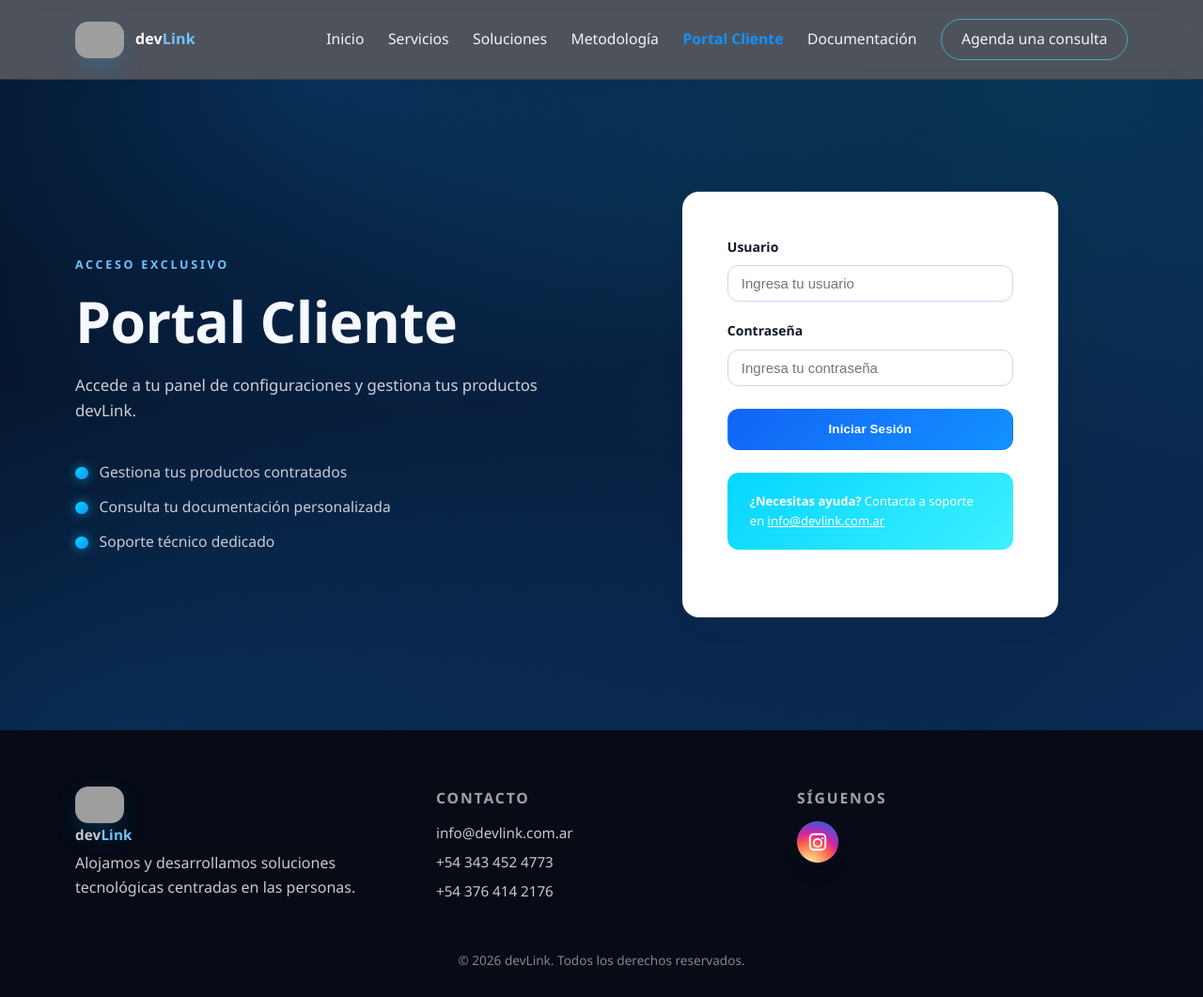
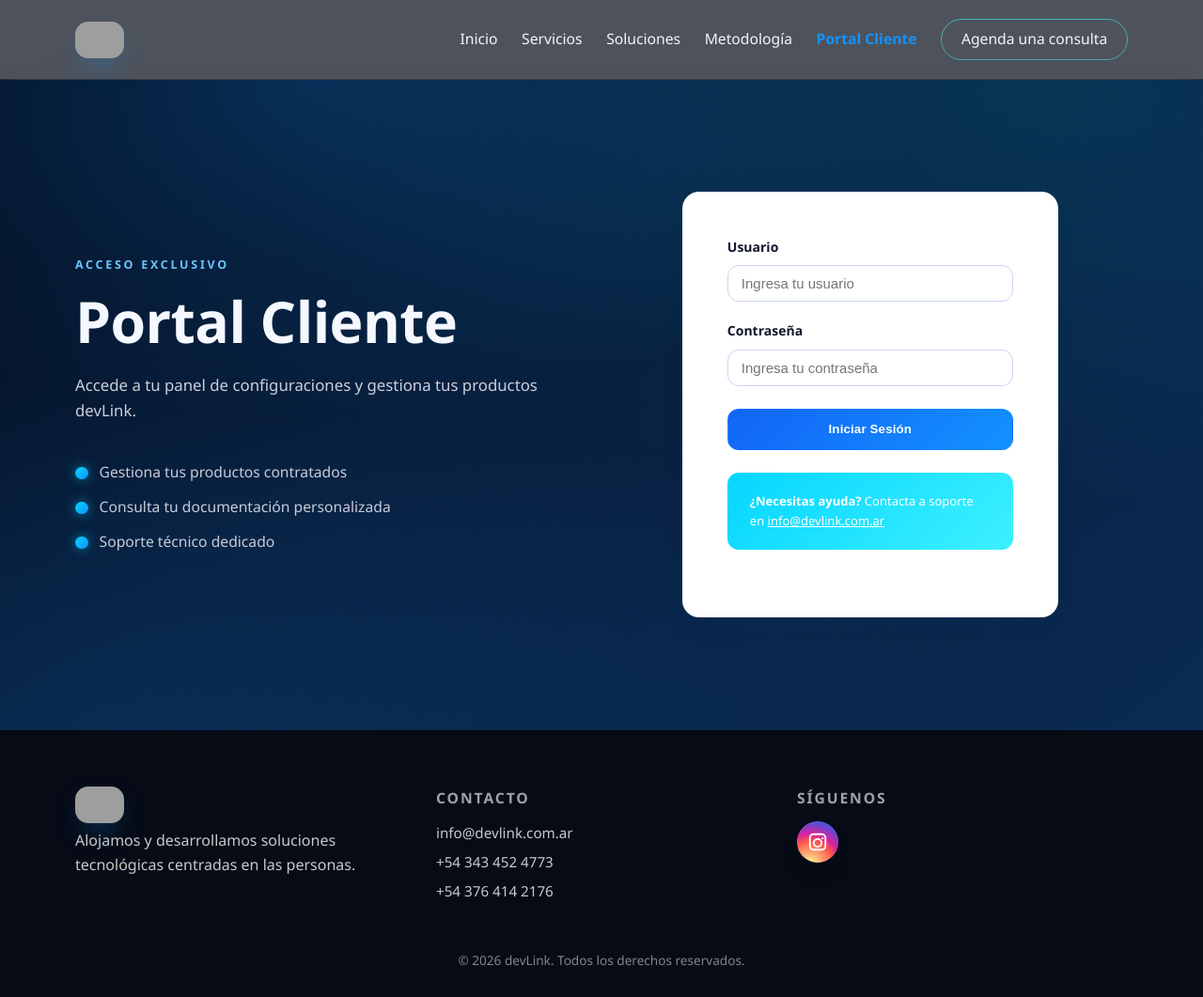
Before and after one commit to eudyespinoza/devlink_web, a Django app: page /login/ in a window 1280 px wide. Shown: the whole page at 94% size. Run offline with Django 4.2, Linux system fonts and the light colour scheme; grey boxes are pictures that could not be loaded.

Commit message:
Feat: Add protected documentation view and update navigation links

```diff
--- a/accounts/views.py
+++ b/accounts/views.py
@@ -465,3 +465,9 @@ def home_view(request):
         return redirect('/#contacto')
 
     return render(request, 'index.html')
+
+
+@login_required
+def documentacion_view(request):
+    """Vista protegida para la documentación - solo usuarios logueados"""
+    return render(request, 'documentacion.html')
--- a/devlink_web/urls.py
+++ b/devlink_web/urls.py
@@ -3,7 +3,7 @@ from django.urls import path, include
 from django.conf import settings
 from django.conf.urls.static import static
 from django.views.generic import TemplateView
-from accounts.views import login_view, logout_view, dashboard_view, whatsapp_report_client, edit_questions_client, save_question_client, home_view
+from accounts.views import login_view, logout_view, dashboard_view, whatsapp_report_client, edit_questions_client, save_question_client, home_view, documentacion_view
 
 urlpatterns = [
     path('admin/', admin.site.urls),
@@ -17,9 +17,11 @@ urlpatterns = [
     path('dashboard/save-question/', save_question_client, name='save_question_client'),
     path('admin-panel/', include('admin_panel.urls')),
 
+    # Documentación (solo usuarios logueados)
+    path('documentacion/', documentacion_view, name='documentacion'),
+
     # Páginas estáticas existentes
     path('aviso-iluminacion/', TemplateView.as_view(template_name='aviso-iluminacion.html'), name='aviso_iluminacion'),
-    path('documentacion/', TemplateView.as_view(template_name='documentacion.html'), name='documentacion'),
     path('email-bienvenida/', TemplateView.as_view(template_name='email-bienvenida.html'), name='email_bienvenida'),
     path('email-preview/', TemplateView.as_view(template_name='email-preview.html'), name='email_preview'),
     path('politicas-privacidad/', TemplateView.as_view(template_name='politicas-privacidad.html'), name='politicas_privacidad'),
--- a/templates/accounts/login.html
+++ b/templates/accounts/login.html
@@ -6,6 +6,7 @@
   <meta name="viewport" content="width=device-width, initial-scale=1.0" />
   <title>Portal Cliente - devLink</title>
   <meta name="description" content="Accede a tu panel de cliente devLink" />
+  <link rel="icon" type="image/webp" href="https://ss-static-001.esmsv.com/r/content/host2/4172d4e2978b9da867fe259f4df844c8//editor/transparente.webp" />
   <link rel="stylesheet" href="{% static 'styles.css' %}" />
 </head>
 <body>
@@ -13,7 +14,7 @@
     <div class="container nav-wrapper">
       <a href="{% url 'home' %}" class="brand">
         <img src="https://ss-static-001.esmsv.com/r/content/host2/4172d4e2978b9da867fe259f4df844c8//editor/transparente.webp" alt="devLink" class="brand-logo" />
-        <span class="brand-text">dev<span>Link</span></span>
+        <span class="brand-text"><span></span></span>
       </a>
       <button class="nav-toggle" aria-label="Abrir menú" aria-expanded="false" data-nav-toggle>
         <span></span><span></span><span></span>
@@ -24,7 +25,6 @@
         <a href="{% url 'home' %}#soluciones">Soluciones</a>
         <a href="{% url 'home' %}#metodologia">Metodología</a>
         <a href="{% url 'login' %}" class="nav-link active">Portal Cliente</a>
-        <a href="{% url 'documentacion' %}" class="nav-link">Documentación</a>
         <a href="{% url 'home' %}#contacto" class="nav-cta">Agenda una consulta</a>
       </nav>
     </div>
@@ -104,7 +104,7 @@
       <div>
         <a href="{% url 'home' %}#inicio" class="brand footer-brand">
           <img src="https://ss-static-001.esmsv.com/r/content/host2/4172d4e2978b9da867fe259f4df844c8//editor/transparente.webp" alt="devLink" class="brand-logo" />
-        <span class="brand-text">dev<span>Link</span></span>
+        <span class="brand-text"><span></span></span>
         </a>
         <p>Alojamos y desarrollamos soluciones tecnológicas centradas en las personas.</p>
       </div>
--- a/templates/documentacion.html
+++ b/templates/documentacion.html
@@ -6,6 +6,7 @@
   <meta name="viewport" content="width=device-width, initial-scale=1.0" />
   <title>Documentación - devLink</title>
   <meta name="description" content="Centro de documentación y ayuda para clientes devLink" />
+  <link rel="icon" type="image/webp" href="https://ss-static-001.esmsv.com/r/content/host2/4172d4e2978b9da867fe259f4df844c8//editor/transparente.webp" />
   <link rel="stylesheet" href="{% static 'styles.css' %}" />
 </head>
 <body>
@@ -23,7 +24,7 @@
         <a href="{% url 'home' %}#servicios">Servicios</a>
         <a href="{% url 'home' %}#soluciones">Soluciones</a>
         <a href="{% url 'home' %}#metodologia">Metodología</a>
-        <a href="{% url 'login' %}" class="nav-link">Portal Cliente</a>
+        <a href="{% url 'dashboard' %}" class="nav-link">Dashboard</a>
         <a href="{% url 'documentacion' %}" class="nav-link active">Documentación</a>
         <a href="{% url 'home' %}#contacto" class="nav-cta">Agenda una consulta</a>
       </nav>
--- a/templates/politicas-privacidad.html
+++ b/templates/politicas-privacidad.html
@@ -24,7 +24,6 @@
         <a href="/#servicios">Servicios</a>
         <a href="/#soluciones">Soluciones</a>
         <a href="/#metodologia">Metodología</a>
-        <a href="/documentacion/">Documentación</a>
         <a href="/#contacto" class="nav-cta">Agenda una consulta</a>
       </nav>
     </div>
@@ -418,7 +417,6 @@
         <h4>Legal</h4>
         <a href="/politicas-privacidad/">Políticas de privacidad</a>
         <a href="/terminos-servicio/">Términos de servicio</a>
-        <a href="/documentacion/">Documentación</a>
       </div>
       <div>
         <h4>Contacto</h4>
--- a/templates/terminos-servicio.html
+++ b/templates/terminos-servicio.html
@@ -24,7 +24,6 @@
         <a href="/#servicios">Servicios</a>
         <a href="/#soluciones">Soluciones</a>
         <a href="/#metodologia">Metodología</a>
-        <a href="/documentacion/">Documentación</a>
         <a href="/#contacto" class="nav-cta">Agenda una consulta</a>
       </nav>
     </div>
@@ -513,7 +512,6 @@
         <h4>Legal</h4>
         <a href="/politicas-privacidad/">Políticas de privacidad</a>
         <a href="/terminos-servicio/">Términos de servicio</a>
-        <a href="/documentacion/">Documentación</a>
       </div>
       <div>
         <h4>Contacto</h4>
```
